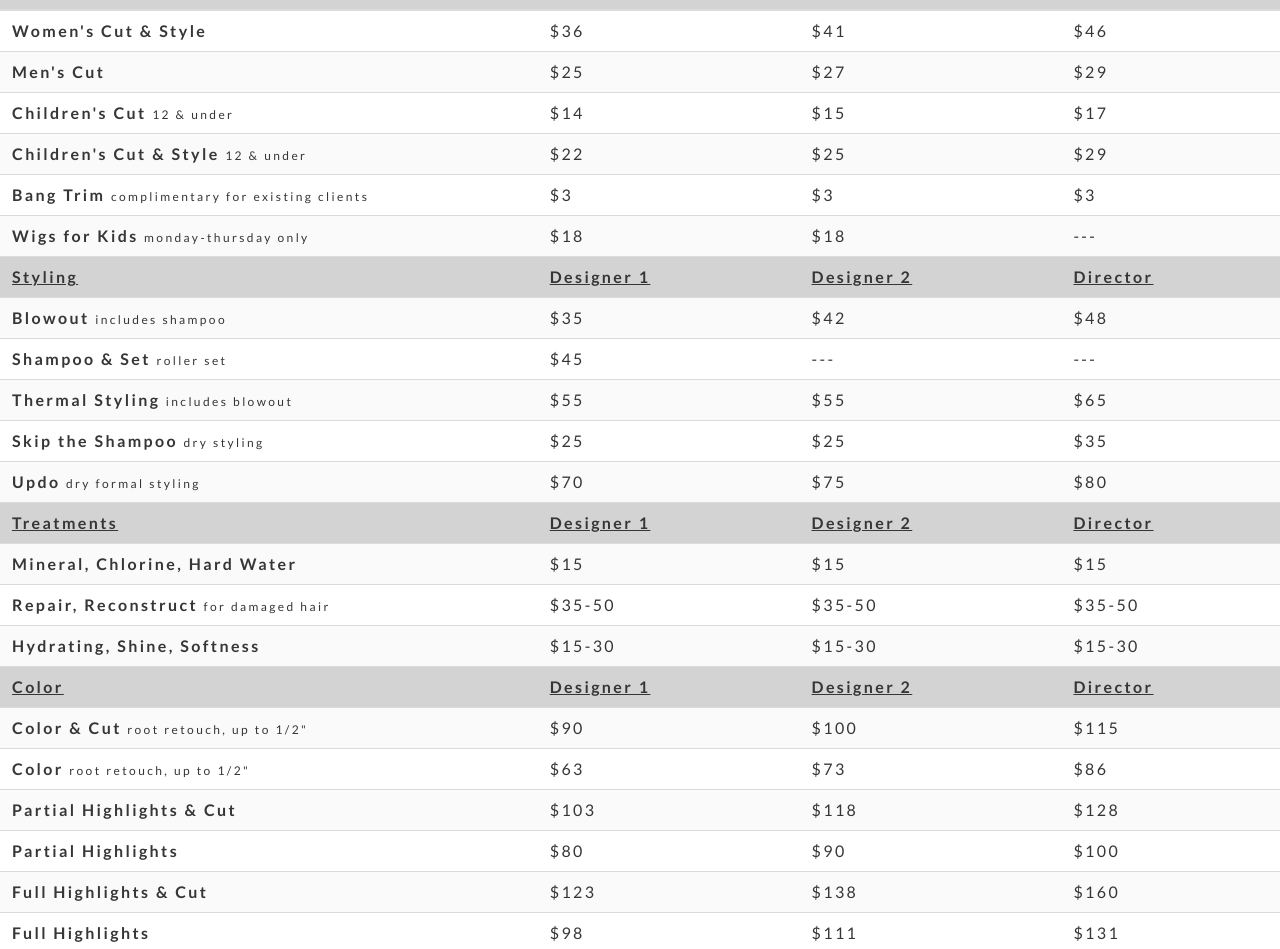
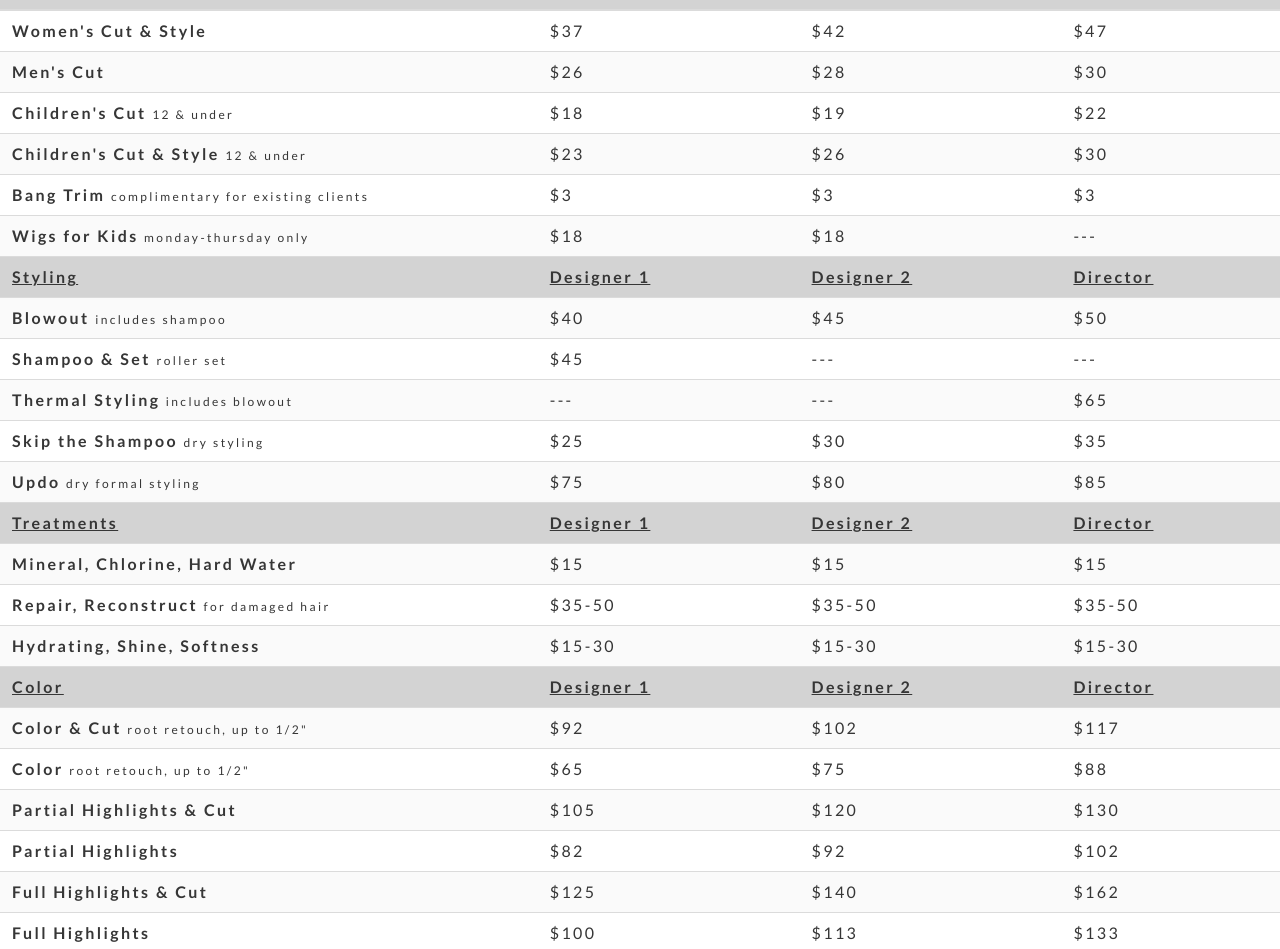
Before and after one commit to billyhelms24/salon-with-bulma, a website: page services.html in a window 1280 px wide. Shown: the part 163-1112 px from the top of the page. Drawn offline with nearby package versions, Linux system fonts and the light colour scheme.

Commit message:
Update pricing

```diff
--- a/services.html
+++ b/services.html
@@ -90,27 +90,27 @@
         <tbody>
           <tr>
             <th>Women's Cut & Style</th>
-            <td>$36</td>
-            <td>$41</td>
-            <td>$46</td>
+            <td>$37</td>
+            <td>$42</td>
+            <td>$47</td>
           </tr>
           <tr>
             <th>Men's Cut</th>
-            <td>$25</td>
-            <td>$27</td>
-            <td>$29</td>
+            <td>$26</td>
+            <td>$28</td>
+            <td>$30</td>
           </tr>
           <tr>
             <th>Children's Cut <span class="is-size-7 has-text-weight-normal">12 & under</span></th>
-            <td>$14</td>
-            <td>$15</td>
-            <td>$17</td>
+            <td>$18</td>
+            <td>$19</td>
+            <td>$22</td>
           </tr>
           <tr>
             <th>Children's Cut & Style <span class="is-size-7 has-text-weight-normal">12 & under</span></th>
-            <td>$22</td>
-            <td>$25</td>
-            <td>$29</td>
+            <td>$23</td>
+            <td>$26</td>
+            <td>$30</td>
           </tr>
           <tr>
             <th>Bang Trim <span class="is-size-7 has-text-weight-normal">complimentary for existing clients</span></th>
@@ -132,9 +132,9 @@
           </tr>
           <tr>
             <th>Blowout <span class="is-size-7 has-text-weight-normal">includes shampoo</span></th>
-            <td>$35</td>
-            <td>$42</td>
-            <td>$48</td>
+            <td>$40</td>
+            <td>$45</td>
+            <td>$50</td>
           </tr>
           <tr>
             <th>Shampoo & Set <span class="is-size-7 has-text-weight-normal">roller set</span></th>
@@ -144,21 +144,21 @@
           </tr>
           <tr>
             <th>Thermal Styling <span class="is-size-7 has-text-weight-normal">includes blowout</span></th>
-            <td>$55</td>
-            <td>$55</td>
+            <td>---</td>
+            <td>---</td>
             <td>$65</td>
           </tr>
           <tr>
             <th>Skip the Shampoo <span class="is-size-7 has-text-weight-normal">dry styling</span></th>
             <td>$25</td>
-            <td>$25</td>
+            <td>$30</td>
             <td>$35</td>
           </tr>
           <tr>
             <th>Updo <span class="is-size-7 has-text-weight-normal">dry formal styling</span></th>
-            <td>$70</td>
             <td>$75</td>
             <td>$80</td>
+            <td>$85</td>
           </tr><tr style="background-color: lightgray; text-decoration: underline;">
             <th>Treatments</th>
             <th>Designer 1</th>
@@ -191,39 +191,39 @@
           </tr>
           <tr>
             <th>Color & Cut <span class="is-size-7 has-text-weight-normal">root retouch, up to 1/2"</span></th>
-            <td>$90</td>
-            <td>$100</td>
-            <td>$115</td>
+            <td>$92</td>
+            <td>$102</td>
+            <td>$117</td>
           </tr>
           <tr>
             <th>Color <span class="is-size-7 has-text-weight-normal">root retouch, up to 1/2"</span></th>
-            <td>$63</td>
-            <td>$73</td>
-            <td>$86</td>
+            <td>$65</td>
+            <td>$75</td>
+            <td>$88</td>
           </tr>
           <tr>
             <th>Partial Highlights & Cut <span class="is-size-7 has-text-weight-normal"></span></th>
-            <td>$103</td>
-            <td>$118</td>
-            <td>$128</td>
+            <td>$105</td>
+            <td>$120</td>
+            <td>$130</td>
           </tr>
           <tr>
             <th>Partial Highlights <span class="is-size-7 has-text-weight-normal"></span></th>
-            <td>$80</td>
-            <td>$90</td>
-            <td>$100</td>
+            <td>$82</td>
+            <td>$92</td>
+            <td>$102</td>
           </tr>
           <tr>
             <th>Full Highlights & Cut <span class="is-size-7 has-text-weight-normal"></span></th>
-            <td>$123</td>
-            <td>$138</td>
-            <td>$160</td>
+            <td>$125</td>
+            <td>$140</td>
+            <td>$162</td>
           </tr>
           <tr>
             <th>Full Highlights <span class="is-size-7 has-text-weight-normal"></span></th>
-            <td>$98</td>
-            <td>$111</td>
-            <td>$131</td>
+            <td>$100</td>
+            <td>$113</td>
+            <td>$133</td>
           </tr>
           <tr>
             <th>Consultation <span class="is-size-7 has-text-weight-normal">fee deposited toward service<br><span class="is-italic">*PaC = Priced at Consultation</span></span></th>
```
